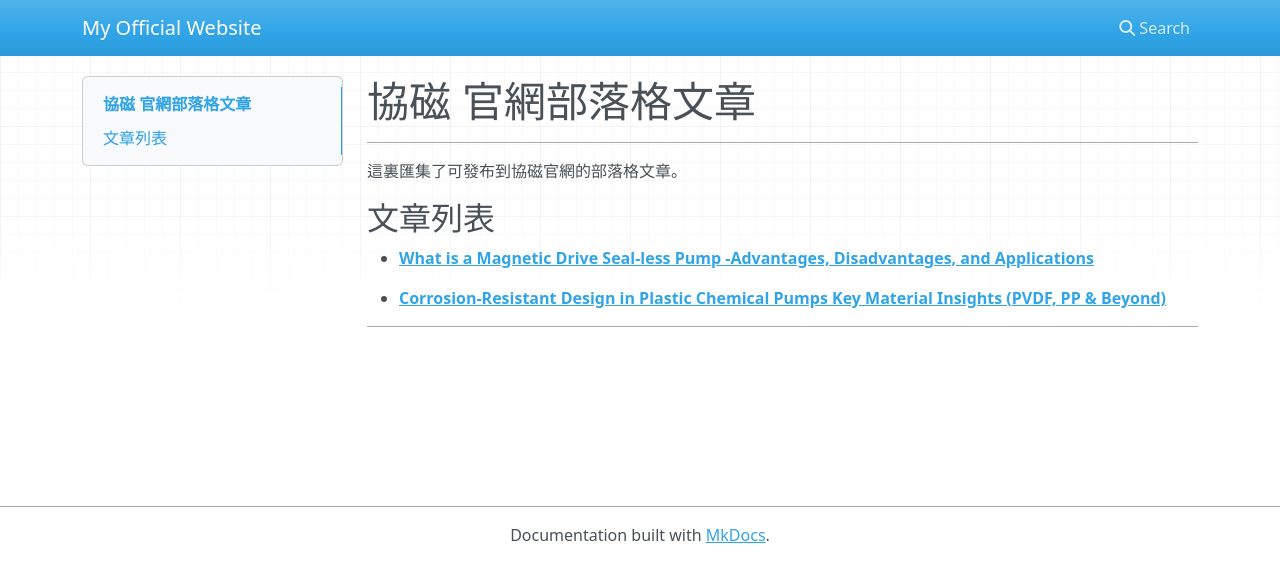
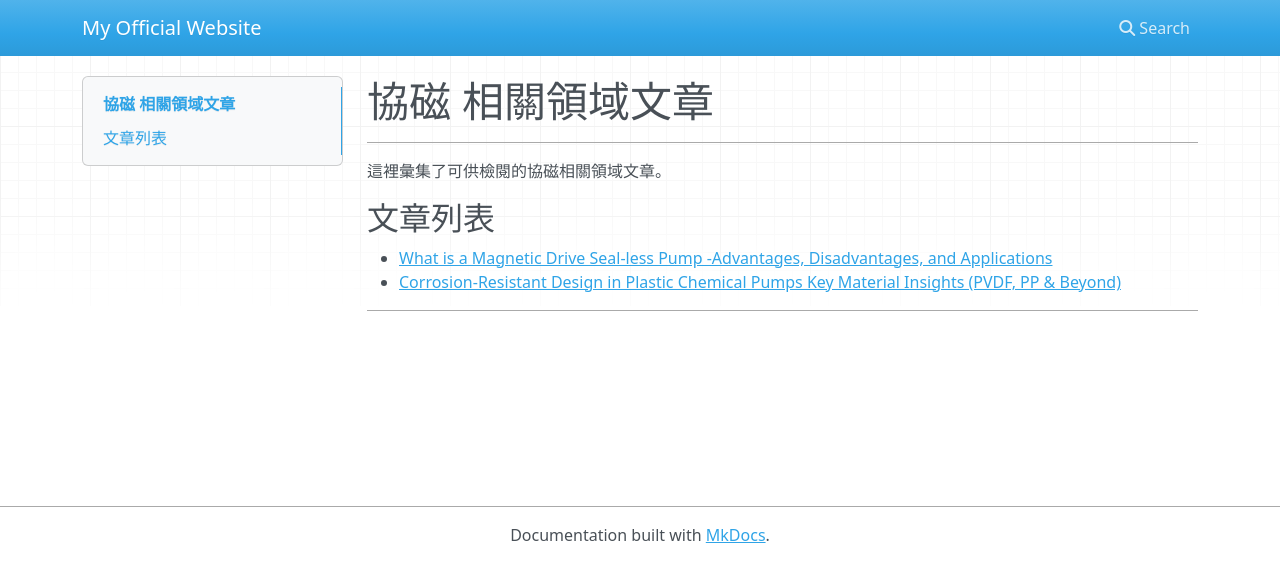
Before and after one commit to Comm-web/Official-Website, an MkDocs documentation site: the page built from docs/client/協磁/index.md, in a window 1280 px wide. Shown: the top 582 px of the page. Built offline with MkDocs 1.6.1, drawn with Linux system fonts in a browser that asks for light colours; nearby versions of some CDN libraries.

```diff
--- a/docs/client/協磁/index.md
+++ b/docs/client/協磁/index.md
@@ -1,13 +1,12 @@
-# 協磁 官網部落格文章
+# 協磁 相關領域文章
 
 ---
 
-這裏匯集了可發布到協磁官網的部落格文章。
+這裡彙集了可供檢閱的協磁相關領域文章。
 
 ## 文章列表
 
-* **[What is a Magnetic Drive Seal-less Pump -Advantages, Disadvantages, and Applications](What is a Magnetic Drive Seal-less Pump -Advantages, Disadvantages, and Applications)**
-
-* **[Corrosion-Resistant Design in Plastic Chemical Pumps Key Material Insights (PVDF, PP & Beyond)](Corrosion-Resistant Design in Plastic Chemical Pumps Key Material Insights (PVDF, PP & Beyond))**
+* [What is a Magnetic Drive Seal-less Pump -Advantages, Disadvantages, and Applications](What is a Magnetic Drive Seal-less Pump -Advantages, Disadvantages, and Applications)
+* [Corrosion-Resistant Design in Plastic Chemical Pumps Key Material Insights (PVDF, PP & Beyond)](Corrosion-Resistant Design in Plastic Chemical Pumps Key Material Insights (PVDF, PP & Beyond))
 
 ---
```
